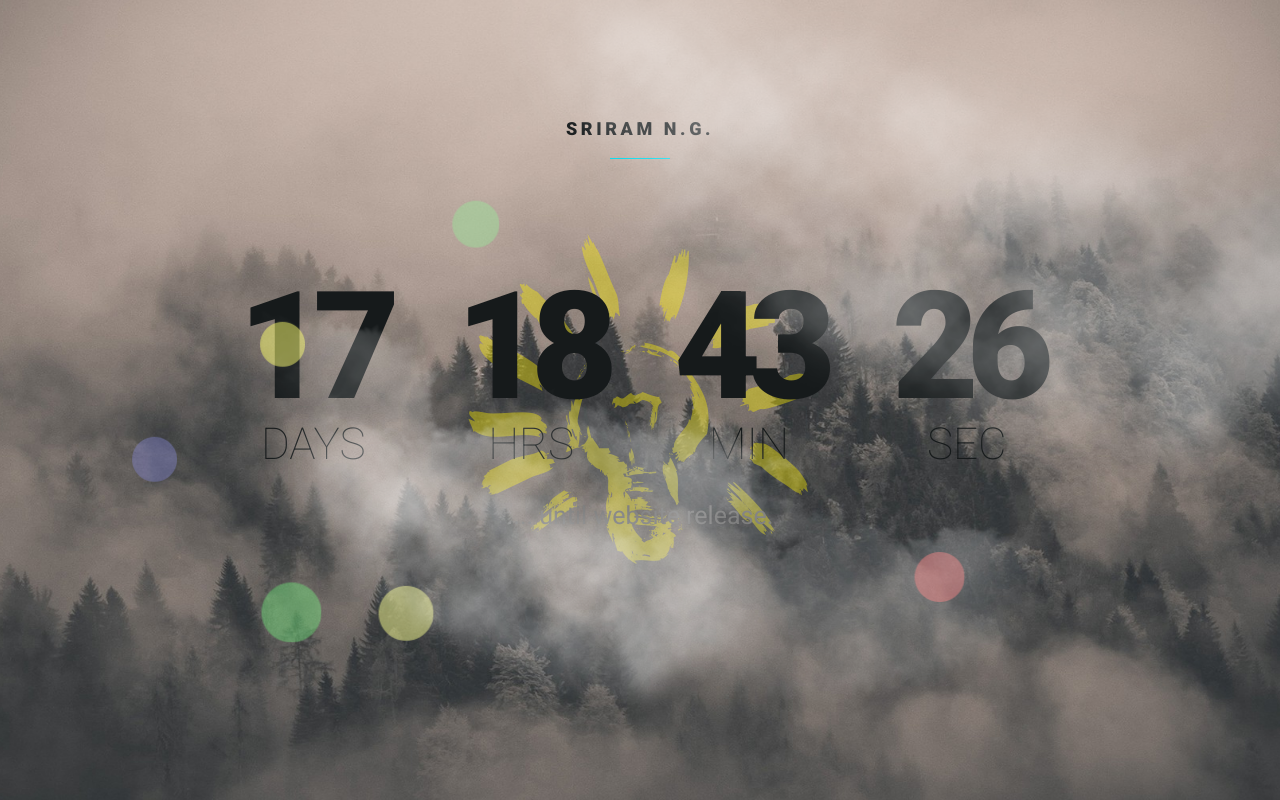
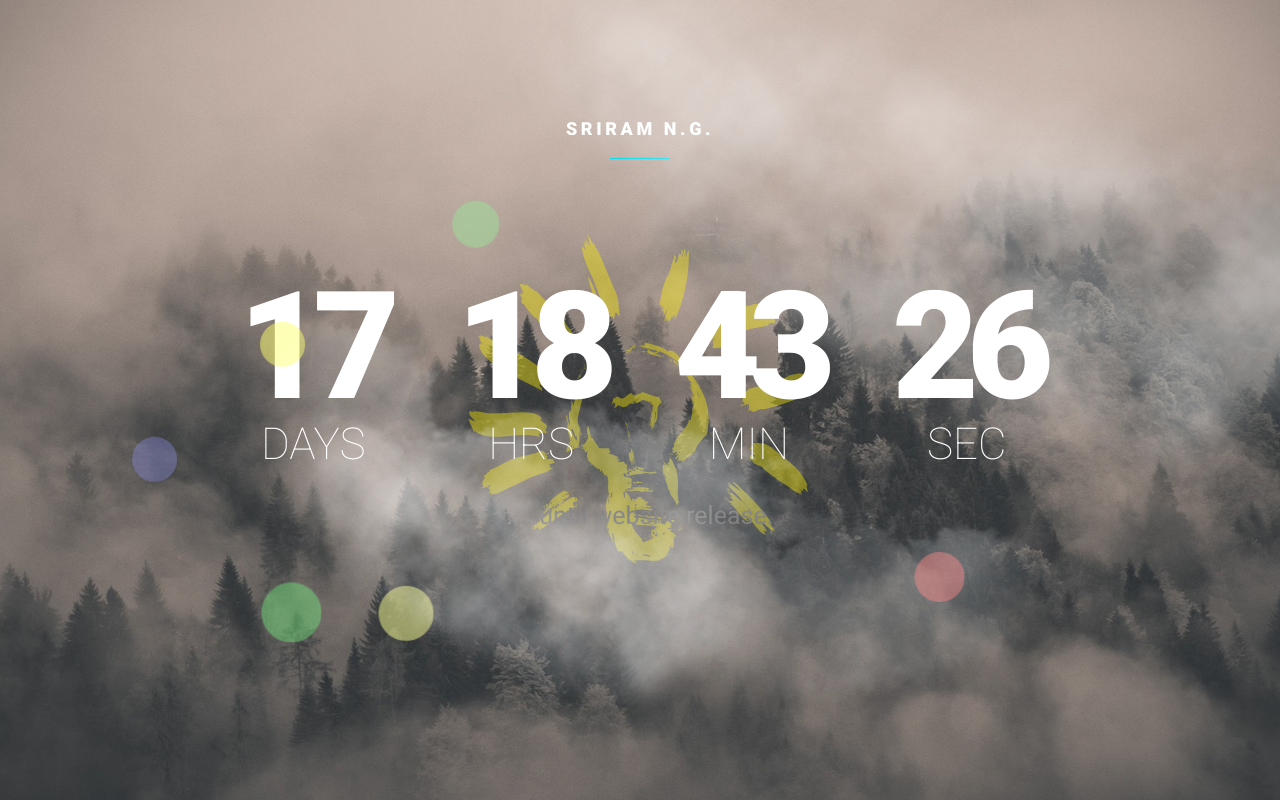
Before and after one commit to ramwebsite/website, a plain HTML site: page index.html in a window 1280 px wide. Drawn offline with Linux system fonts and the light colour scheme.

Commit message:
Update style.css

```diff
--- a/css/style.css
+++ b/css/style.css
@@ -62,7 +62,7 @@ h1 {
 	font-weight: 800;
 	line-height: 80px;
 	letter-spacing: -0.08em;
-	color: #161a1b;
+	color: #ffffff;
 }
 
 h2 {
@@ -71,7 +71,7 @@ h2 {
 	line-height: 1em;
 	letter-spacing: 0.2em;
 	text-transform: uppercase;
-	color: #161a1b;
+	color: #ffffff;
 }
 
 #countdown div span {
```
